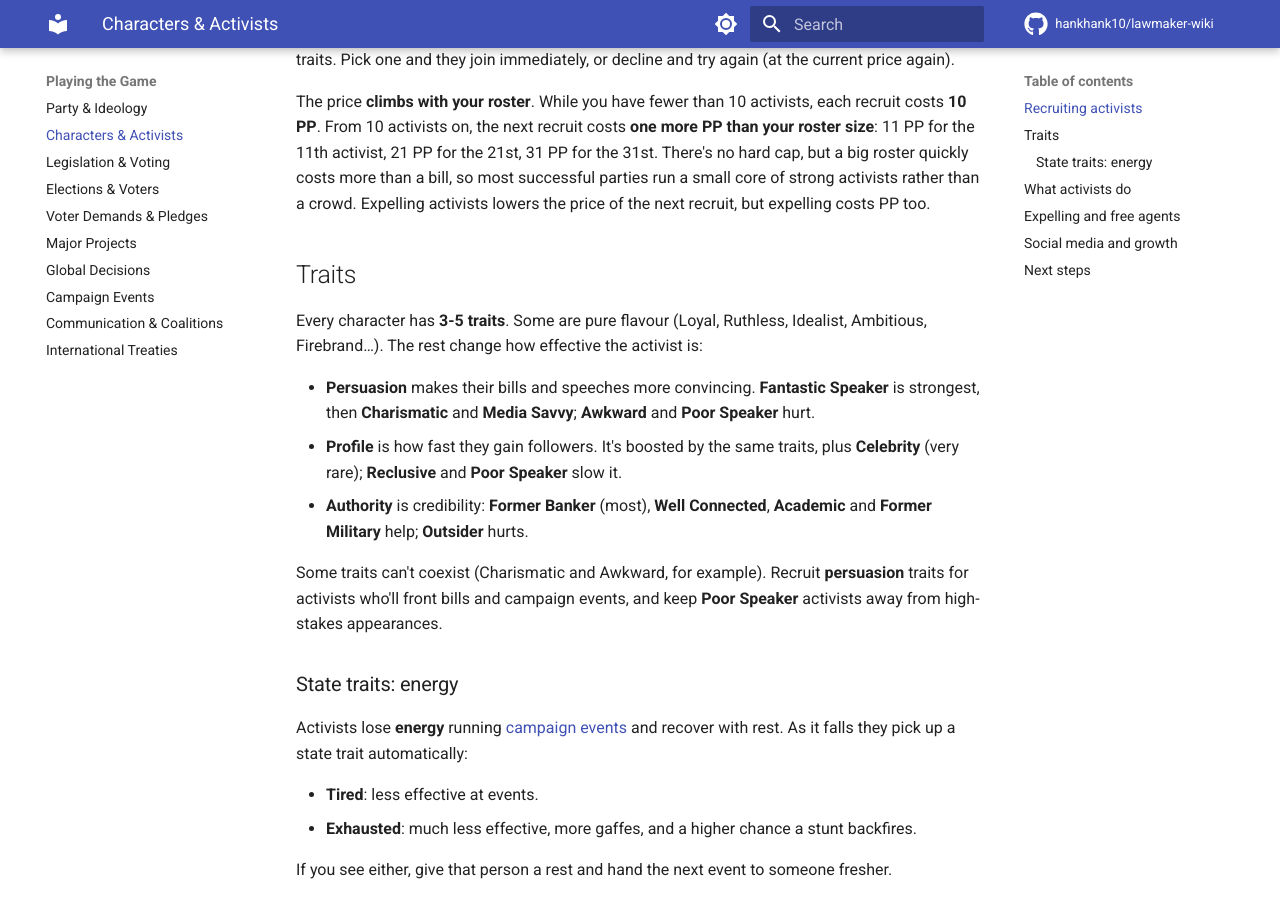
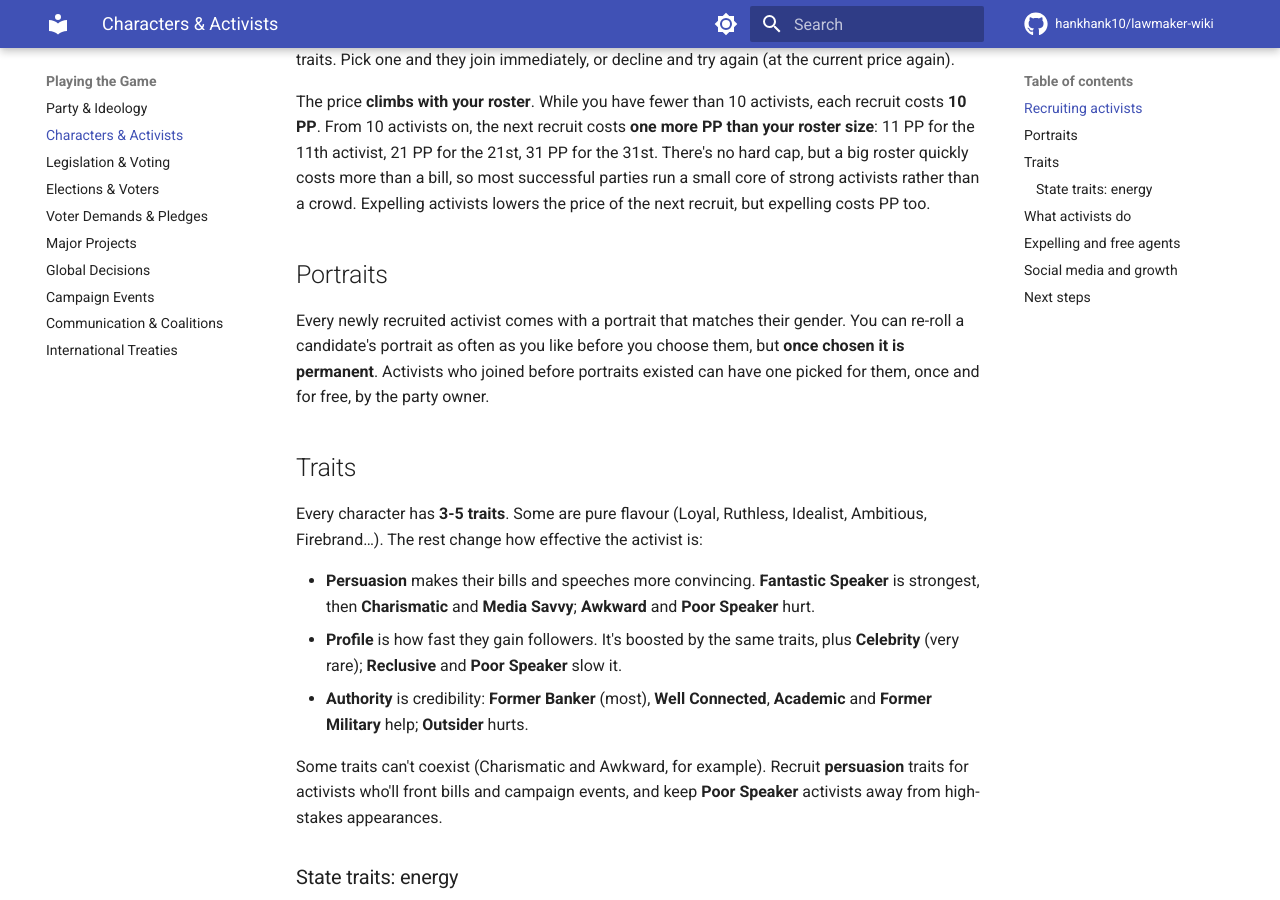
Before and after one commit to hankhank10/lawmaker-wiki, an MkDocs documentation site: the page built from docs/gameplay/characters.md, in a window 1280 px wide and 900 px high, scrolled down 374 px. Built offline with MkDocs 1.6.1 and Material for MkDocs 9.7.7, drawn with Linux system fonts in a browser that asks for light colours; comment, search, counter and statistics services are not loaded.

Commit message:
📝 Sync from private repo
Auto-synced from hankhank10/lawmaker/game-manual

```diff
--- a/docs/gameplay/characters.md
+++ b/docs/gameplay/characters.md
@@ -7,6 +7,10 @@
 Recruiting shows you **3 randomly generated candidates**, each with a name, age, backstory and traits. Pick one and they join immediately, or decline and try again (at the current price again).
 
 The price **climbs with your roster**. While you have fewer than 10 activists, each recruit costs **10 PP**. From 10 activists on, the next recruit costs **one more PP than your roster size**: 11 PP for the 11th activist, 21 PP for the 21st, 31 PP for the 31st. There's no hard cap, but a big roster quickly costs more than a bill, so most successful parties run a small core of strong activists rather than a crowd. Expelling activists lowers the price of the next recruit, but expelling costs PP too.
+
+## Portraits
+
+Every newly recruited activist comes with a portrait that matches their gender. You can re-roll a candidate's portrait as often as you like before you choose them, but **once chosen it is permanent**. Activists who joined before portraits existed can have one picked for them, once and for free, by the party owner.
 
 ## Traits
 
```
